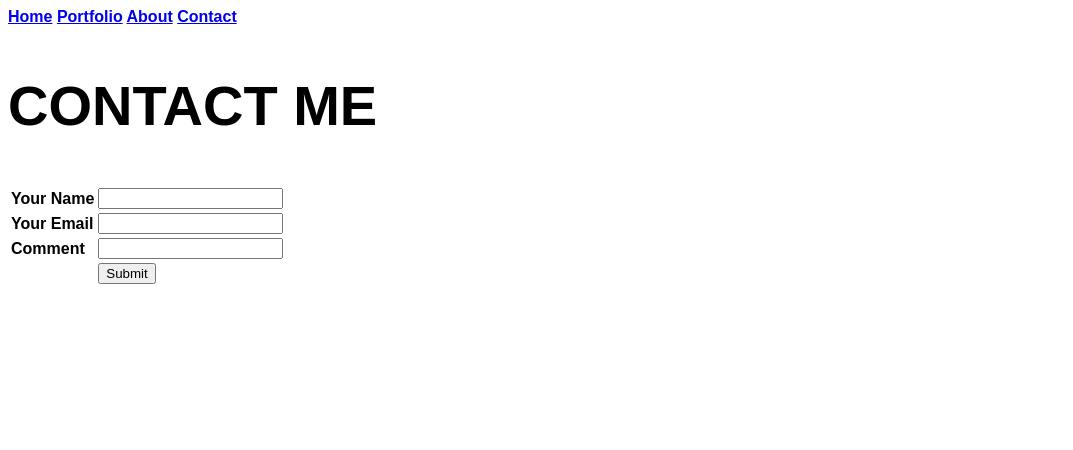
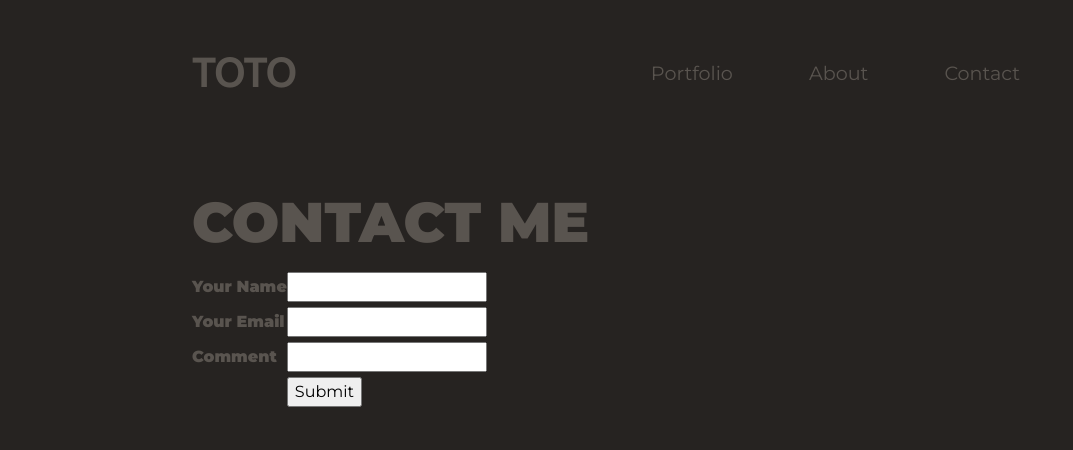
Before and after one commit to danghaonhien/homework-2, a plain HTML site: page contact.html in a window 1280 px wide. Shown: the whole page, without its empty margins (0-1073 px from the left). Drawn offline with nearby package versions, Linux system fonts and the light colour scheme.

Commit message:
add contact

```diff
--- a/CSS/styles.css
+++ b/CSS/styles.css
@@ -86,10 +86,17 @@ font-weight: 500;
     color:#59544F;
 }
 
+.render {
+    width:750px ;
+    height: 350px;
+}
 
+.textRotate {
 
-
-
+}
+.contactBG {
+    background-color: #262321;
+}
 /* Color Theme Swatches in Hex */
 .BRUTALIST-SILENCE-1-hex { color: #A1A67C; }
 .BRUTALIST-SILENCE-2-hex { color: #8C8881; }
--- a/contact.html
+++ b/contact.html
@@ -1,24 +1,41 @@
 <!DOCTYPE html>
 <html lang="en" dir="ltr">
 
-<head>
-  <meta charset="utf-8">
-  <title>ToTo</title>
+    <head>
+        <link rel="stylesheet" href="CSS/reset.css">
+        <link rel="stylesheet" href="https://stackpath.bootstrapcdn.com/bootstrap/4.4.1/css/bootstrap.min.css" integrity="sha384-Vkoo8x4CGsO3+Hhxv8T/Q5PaXtkKtu6ug5TOeNV6gBiFeWPGFN9MuhOf23Q9Ifjh" crossorigin="anonymous">
+        <meta charset="utf-8">
+        <title>ToTo</title>
+        <script src="https://kit.fontawesome.com/e9f6bc85ec.js" crossorigin="anonymous"></script>
+        <link href="https://fonts.googleapis.com/css?family=Ubuntu&display=swap" rel="stylesheet">
+        <link href="https://fonts.googleapis.com/css?family=Montserrat:400,900,900i&display=swap" rel="stylesheet">
+        <link rel="stylesheet" href="css/styles.css">
+      </head>
+<body class="contactBG">
 
-  <link rel="stylesheet" href="CSS/styles.css">
-  <link rel="icon" href="favicon_io/favicon.ico">
-  <link href="https://fonts.googleapis.com/css?family=Shadows+Into+Light&display=swap" rel="stylesheet">
-  <link rel="stylesheet" href="https://cdnjs.cloudflare.com/ajax/libs/font-awesome/4.7.0/css/font-awesome.min.css">
-</head>
-<body>
-    <div class="header">
-        <div class="header-link" >
-        <a class="header-link" href="index.html">Home</a>
-        <a class="header-link" href="portfolio.html">Portfolio</a>
-        <a class="header-link" href="index.html">About</a>
-        <a class="header-link" href="contact.html">Contact</a>
+   <section id="title">
+    <div class="container-fluid">
+  <!-- Nav Bar -->
+
+  <nav class="navbar navbar-expand-lg  " >
+      <a class="navbar-brand" href="index.html">TOTO</a>
+      <button class="navbar-toggler" type="button" data-toggle="collapse" data-target="#navbarSupportedContent" aria-controls="navbarSupportedContent" aria-expanded="false" aria-label="Toggle navigation">
+          <span class="navbar-toggler-icon"></span>
+      </button>
+      <div class="collapse navbar-collapse">
+          <ul class="navbar-nav ml-auto">
+              <li class="nav-item">
+                  <a class="nav-link" href="portfolio.html"> Portfolio </a>
+              </li>
+              <li class="nav-item">
+                  <a class="nav-link" href="index.html"> About  </a>
+              </li>
+              <li class="nav-item">
+                  <a class="nav-link" href="contact.html"> Contact </a>
+              </li>
+          </ul>
       </div>
-      </div>
+  </nav>
 <h1>CONTACT ME</h1>
 <table>
 <tr>
@@ -41,6 +58,9 @@
 
 </table>
 
+<script src="https://code.jquery.com/jquery-3.4.1.slim.min.js" integrity="sha384-J6qa4849blE2+poT4WnyKhv5vZF5SrPo0iEjwBvKU7imGFAV0wwj1yYfoRSJoZ+n" crossorigin="anonymous"></script>
+<script src="https://cdn.jsdelivr.net/npm/popper.js@1.16.0/dist/umd/popper.min.js" integrity="sha384-Q6E9RHvbIyZFJoft+2mJbHaEWldlvI9IOYy5n3zV9zzTtmI3UksdQRVvoxMfooAo" crossorigin="anonymous"></script>
+<script src="https://stackpath.bootstrapcdn.com/bootstrap/4.4.1/js/bootstrap.min.js" integrity="sha384-wfSDF2E50Y2D1uUdj0O3uMBJnjuUD4Ih7YwaYd1iqfktj0Uod8GCExl3Og8ifwB6" crossorigin="anonymous"></script>
 </body>
 
 </html>
```
Also changed, not shown: index.html (+21 -9 lines), portfolio.html (+22 -7 lines).
